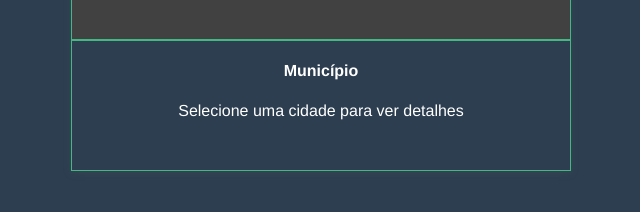
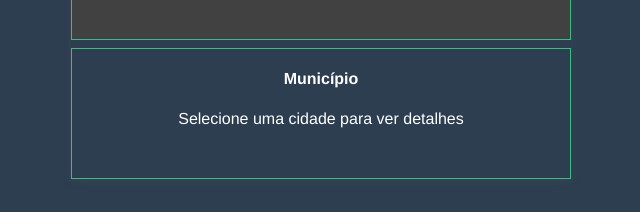
Before and after one commit to pliniocampinas/brazil-vuer, a Vue app: page / in a window 1280 px wide. Shown: the part 514-726 px from the top of the page, without its empty margins (319-959 px from the left). Built offline with nearby package versions, Linux system fonts and the light colour scheme.

Commit message:
Componentize Map details to component

```diff
--- a/src/components/MapBrowser.vue
+++ b/src/components/MapBrowser.vue
@@ -1,14 +1,14 @@
 <template>
-  <div class="map__browser__container">
-    <div class="map__browser__loading" v-if="isLoading">
+  <div class="map-browser__container">
+    <div class="map-browser__loading" v-if="isLoading">
       <LoadingBars/>
     </div>
 
-    <div class="map__browser__svg-container">
+    <div class="map-browser__svg-container">
       <slot name="map-svg"></slot>
     </div>
 
-    <div class="map__browser__details">
+    <div class="map-browser__details">
       <slot name="browser-details"></slot>
     </div>
   </div>
@@ -35,20 +35,21 @@ export default defineComponent({
 </script>
 
 <style>
-.map__browser__container {
+.map-browser__container {
   display: grid;
   grid-template-columns: 1fr;
   max-width: 500px;
   margin: auto;
   box-shadow: rgba(99, 99, 99, 0.2) 0px 2px 8px 0px;
   position: relative;
+  gap: 8px;
 }
 
-.map__browser__svg-container {
+.map-browser__svg-container {
   background-color: #414141;
 }
 
-.map__browser__loading {
+.map-browser__loading {
   position: absolute;
   width: 100%;
   height: 100%;
@@ -59,12 +60,12 @@ export default defineComponent({
   z-index: 1;
 }
 
-.map__browser__details {
+.map-browser__details {
   border: 1px solid var(--app-secondary-color);
 }
 
 @media screen and (min-width: 768px) {
-  .map__browser__container {
+  .map-browser__container {
     display: grid;
     margin: auto;
     box-shadow: rgba(99, 99, 99, 0.2) 0px 2px 8px 0px;
--- /dev/null
+++ b/src/components/MapBrowserMunicipalityDetails.vue
@@ -0,0 +1,33 @@
+<template>
+  <div class="map-browser-municipality-details">
+    <h4>Município</h4>
+    <template v-if="cityName">
+      <p><strong>Nome:</strong> {{ cityName }}</p>
+      <p><strong>Valor:</strong> {{ mainValue }}</p>
+    </template>
+    <template v-else>
+      <p>
+        Selecione uma cidade para ver detalhes
+      </p>
+      <p style="visibility: hidden;">Placeholder</p>
+    </template>
+  </div>
+</template>
+
+<script lang="ts">
+import { defineComponent } from 'vue';
+
+export default defineComponent({
+  name: 'MapBrowserMunicipalityDetails',
+  props: {
+    cityName: {
+      type: String,
+      default: ''
+    },
+    mainValue: {
+      type: String,
+      default: ''
+    },
+  },
+});
+</script>
--- a/src/views/HomeView.vue
+++ b/src/views/HomeView.vue
@@ -11,17 +11,10 @@
       </template>
 
       <template v-slot:browser-details>
-        <h4>Município</h4>
-        <template v-if="selectedCity.cityName">
-          <p><strong>Nome:</strong> {{ selectedCity.cityName }}</p>
-          <p><strong>Valor:</strong> {{ selectedCity.mainValue }}</p>
-        </template>
-        <template v-else>
-          <p>
-            Selecione uma cidade para ver detalhes
-          </p>
-          <p style="visibility: hidden;">Placeholder</p>
-        </template>
+        <MapBrowserMunicipalityDetails
+          :cityName="selectedCity.cityName"
+          :mainValue="selectedCity.mainValue"
+        />
       </template>
     </MapBrowser>
   </div>
@@ -31,6 +24,7 @@
 import { computed, defineComponent, ref } from 'vue';
 import BrazilMunicipalitiesMap from '@/components/BrazilMunicipalitiesMap.vue';
 import MapBrowser from '@/components/MapBrowser.vue';
+import MapBrowserMunicipalityDetails from '@/components/MapBrowserMunicipalityDetails.vue';
 import { fetchData, fetchNameAndState } from '@/repositories/MunicipalityRepository'
 import { formatCurrencyBrl } from '@/utils/formatters'
 import { interpolateRdYlGn, scaleQuantile } from "d3";
@@ -54,6 +48,7 @@ export default defineComponent({
   components: {
     BrazilMunicipalitiesMap,
     MapBrowser,
+    MapBrowserMunicipalityDetails,
   },
   setup() {
     const selectedCityCode = ref('')
```
